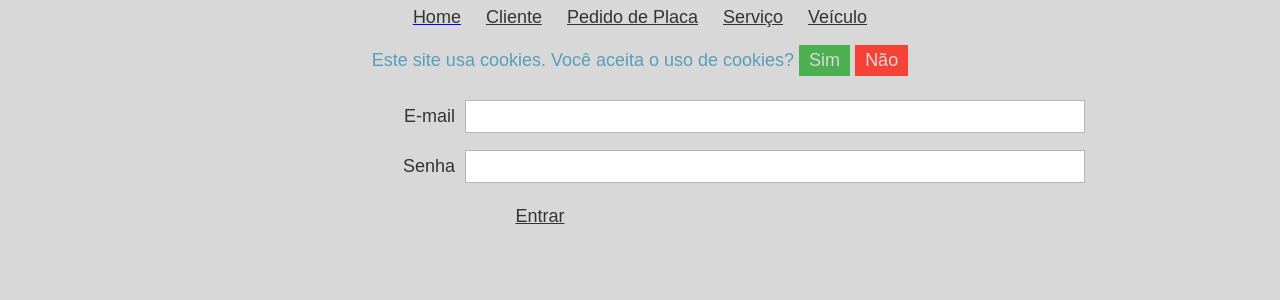
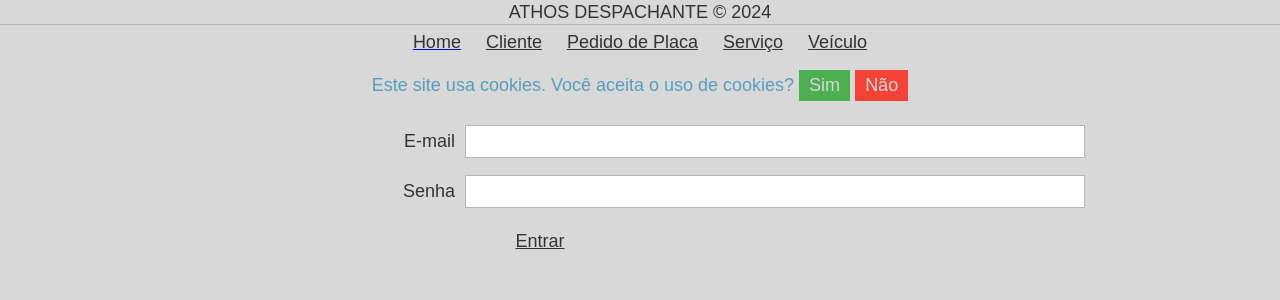
Before and after one commit to vpmaciel/web-despachante, a PHP site: page /home.php in a window 1280 px wide. Shown: the top 300 px of the page. Run offline with PHP 8.4, Linux system fonts and the light colour scheme; some libraries are stand-ins or nearby versions.

Commit message:
2025-02-15

```diff
--- a/estilo.css
+++ b/estilo.css
@@ -18,6 +18,8 @@ h5,
 h6 {
     text-align: center;
     padding: 5px;
+    font-weight: lighter;
+    color: #333;
 }
 
 
@@ -94,7 +96,6 @@ body {
     /* Cinza escuro */
     margin: auto 0;
     background-color: #D8D8D8;
-    /* Cinza claro */
 }
 
 .sucesso {
@@ -142,6 +143,17 @@ span {
     justify-content: center;
     cursor: pointer;
     text-decoration: underline;
+}
+
+.site {
+    width: 100%;
+    height: 25px;
+    background-color: #D8D8D8;
+    padding: 0px 10px;
+    border-bottom: 1px solid #B6B6B6;
+    display: flex;
+    align-items: center;
+    justify-content: center;  /* Centraliza horizontalmente */
 }
 
 .menu .menu_a {
--- a/menu.php
+++ b/menu.php
@@ -1,5 +1,9 @@
     <?php
     error_reporting(E_ALL & ~E_DEPRECATED & ~E_USER_DEPRECATED);
+
+    echo '<div class="site">';
+    echo  open_h1 . 'ATHOS DESPACHANTE &copy; 2024' . close_h1;
+    echo '</div>';
     echo '<div class="menu">';
     echo  '<a id="home" href="home.php" class="menu_a">Home</a> ';
     echo  '<a id="cliente" href="cliente-cadastro.php" class="menu_a">Cliente</a> ';
```
